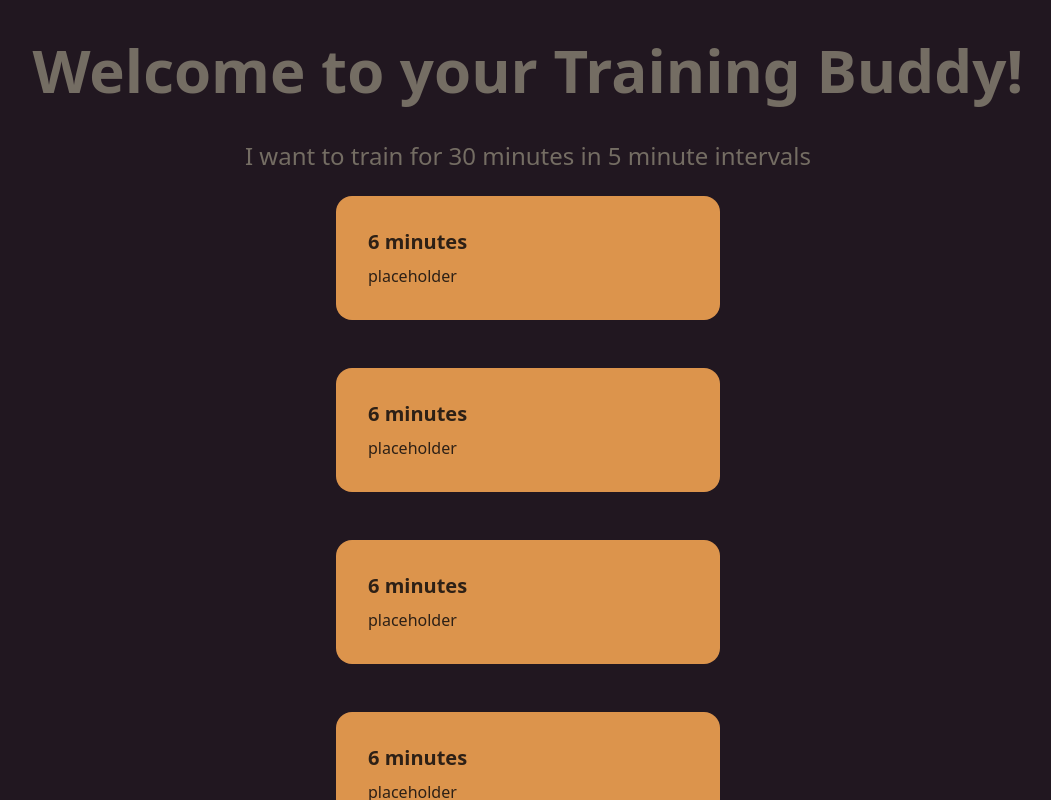
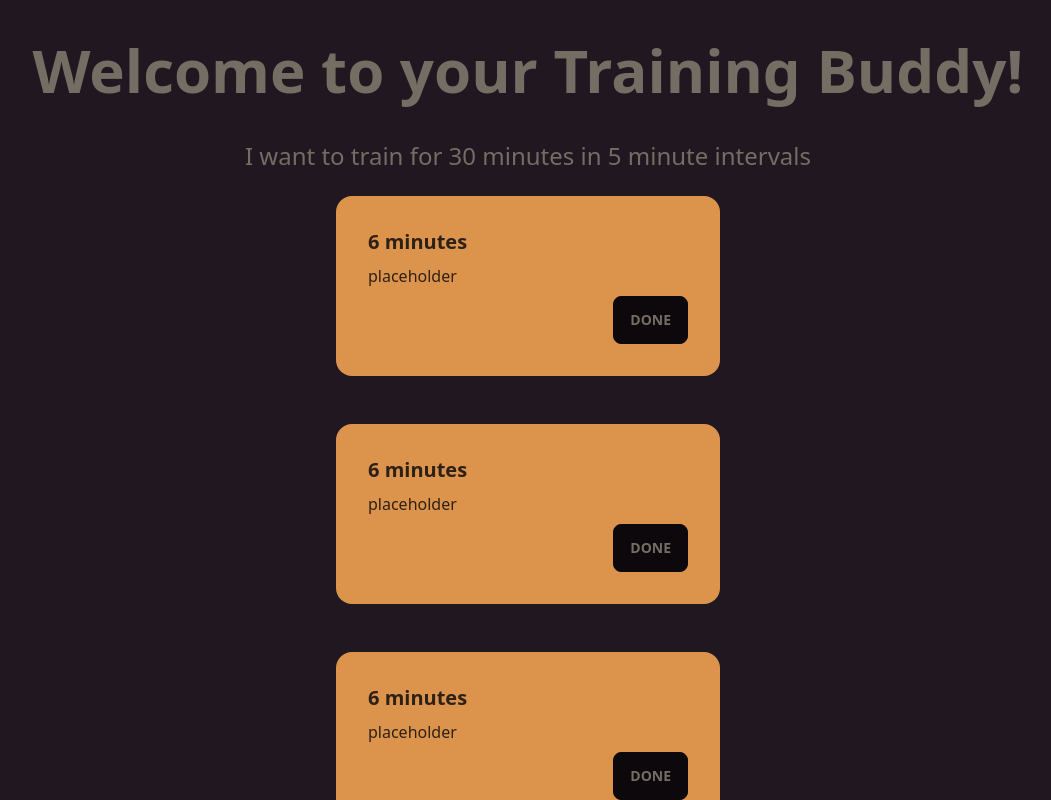
Before and after one commit to Yeffian/TrainingBuddy, a SvelteKit app: page / in a window 1280 px wide. Both pictures are taken after a click on the button "CREATE". Shown: the top 800 px of the page, without its empty margins (112-1163 px from the left). Built offline with nearby package versions, Linux system fonts and the light colour scheme.

Commit message:
add complete button

```diff
--- a/src/components/IntervalCard.svelte
+++ b/src/components/IntervalCard.svelte
@@ -1,17 +1,26 @@
 <script lang="ts">
     export let time: number;
+
+    let cardComplete: boolean;
+    $: cardStyle = `card w-96 bg-primary text-primary-content ${cardComplete ? "line-through" : " "}`
+
+    let completeCard = () => {
+        cardComplete = !cardComplete;
+    }
 </script>
 
 <main>
     <div>
         <br />
-        <div class="card w-96 bg-primary text-primary-content">
+        <div class={cardStyle}>
             <div class="card-body">
               <h2 class="card-title">{time} minutes</h2>
               <p>placeholder</p>
+              <div class="card-actions justify-end">
+                <button on:click={completeCard} class="btn">Done</button>
+              </div>
             </div>
         </div>
-
         <br />
     </div>
 </main>
```
